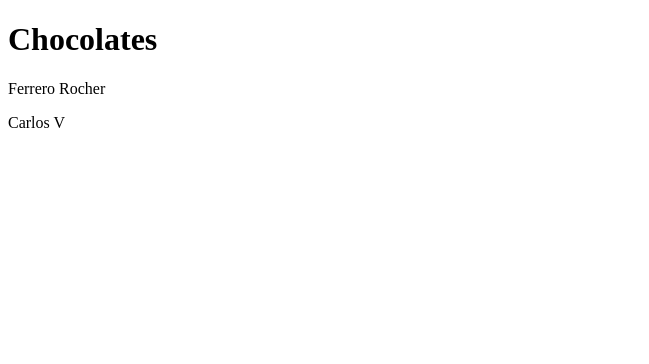
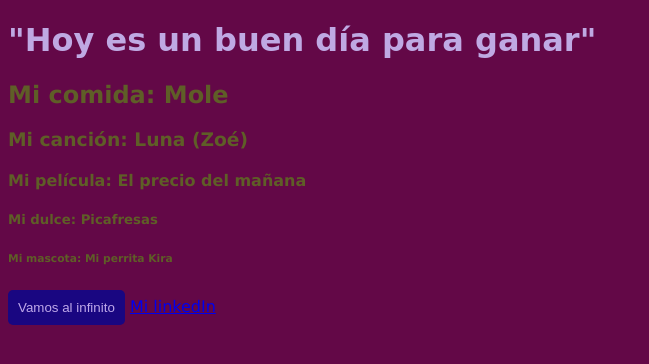
Before and after one commit to JosefinaPineda/ch42-chocolate, a plain HTML site: page index.html in a window 1280 px wide. Shown: the whole page, without its empty margins (0-649 px from the left). Drawn offline with Linux system fonts and the light colour scheme.

Commit message:
estilos y funcionalidad

```diff
--- a/index.html
+++ b/index.html
@@ -1,17 +1,21 @@
 <!DOCTYPE html>
-
-<html>
-
+<html lang="en">
 <head>
-<title> Chocolates </title>
+    <meta charset="UTF-8">
+    <meta name="viewport" content="width=device-width, initial-scale=1.0">
+    <title>Web 1</title>
+    <!-- Hoja de estilo personalizada  -->
+    <link rel="stylesheet" href="./style.css">
 </head>
-
-<!--Esto es un comentario-->
-
 <body>
-<h1> Chocolates </h1>
-<p> Ferrero Rocher </>
-<p> Carlos V </>
+    <h1>"Hoy es un buen día para ganar"</h1>
+    <h2>Mi comida: Mole</h2>
+    <h3>Mi canción: Luna (Zoé)</h3>
+    <h4>Mi película: El precio del mañana</h4>
+    <h5>Mi dulce: Picafresas</h5>
+    <h6>Mi mascota: Mi perrita Kira</h6>
+    <button onclick="greeting()">Vamos al infinito</button>
+    <a target="_blank" href="https://www.linkedin.com/in/josefina-pineda-coronado-186a33305/">Mi linkedIn</a>
+    <script src="./script.js"></script>
 </body>
-
 </html>
--- a/script.js
+++ b/script.js
@@ -0,0 +1,4 @@
+console.log("Yuju, he conectado HTML con JS");
+function greeting (){
+    alert("y más allá!");
+}
--- a/style.css
+++ b/style.css
@@ -0,0 +1,22 @@
+/* CSS type selector */
+body {
+    background-color: rgb(99, 8, 71);
+    color: rgb(95, 94, 39);
+    font-family: 'Lucida Sans', 'Lucida Sans Regular', 'Lucida Grande', 'Lucida Sans Unicode', Geneva, Verdana, sans-serif;
+}
+button{
+    background-color: #190681;
+    color: #BFA9EA;
+    padding: 10px;
+    border: none;
+    border-radius: 5px;
+    cursor: pointer;
+}
+/* CSS typer selector: pseudo class selector */
+button:hover{
+background-color: #008EB4;
+}
+h1{
+    color: #BFA9E3;
+    font-family: cursive;
+}
```
Also changed, not shown: 1 other file.
